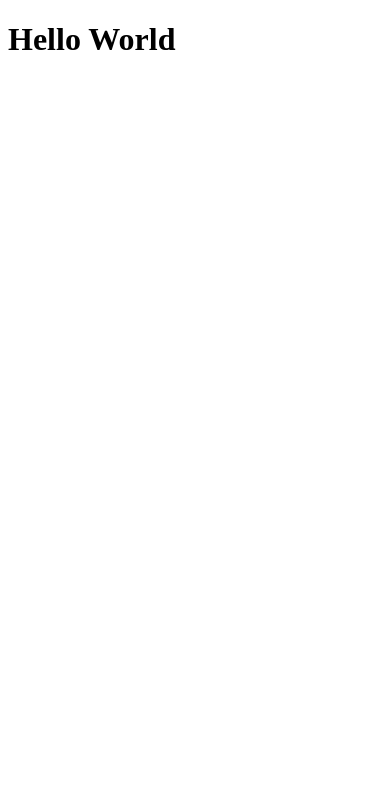
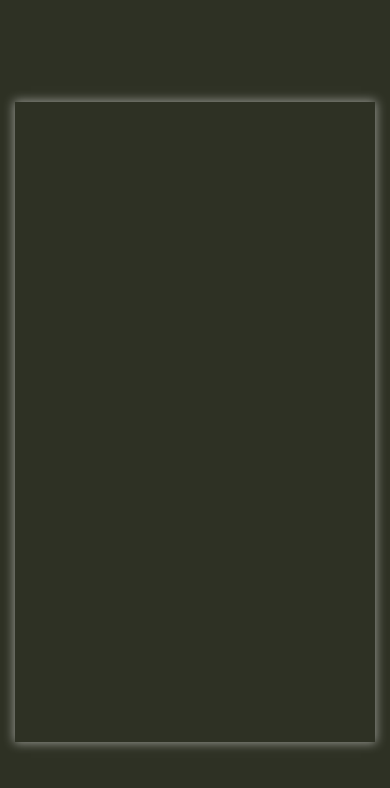
Before and after one commit to Artemijs-Matusevs/Lift-Log-React-, a React (Vite) app: page / in a window 390 px wide. Shown: the top 788 px of the page. Built offline with nearby package versions, Linux system fonts and the light colour scheme.

Commit message:
Created basic outline of phone screen

```diff
--- a/src/App.css
+++ b/src/App.css
@@ -0,0 +1,6 @@
+.app-body{
+    min-width: 360px;
+    min-height: 640px;
+    background-color: #2E3124;
+    box-shadow: rgba(255, 255, 255, 0.5) 0px 0px 10px 1px;
+}
--- a/src/App.jsx
+++ b/src/App.jsx
@@ -4,9 +4,9 @@ import './App.css'
 function App() {
 
   return (
-    <>
-      <h1>Hello World</h1>
-    </>
+    <div className="app-body">
+
+    </div>
   )
 }
 
--- a/src/index.css
+++ b/src/index.css
@@ -0,0 +1,14 @@
+*{
+    margin: 0;
+    padding: 0;
+    box-sizing: border-box;
+}
+
+body{
+    width: 100vw;
+    height: 100vh;
+    background-color: #2E3124;
+    display: flex;
+    align-items: center;
+    justify-content: center;
+}
```
Also changed, not shown: public/img/logo-google.svg (added).
